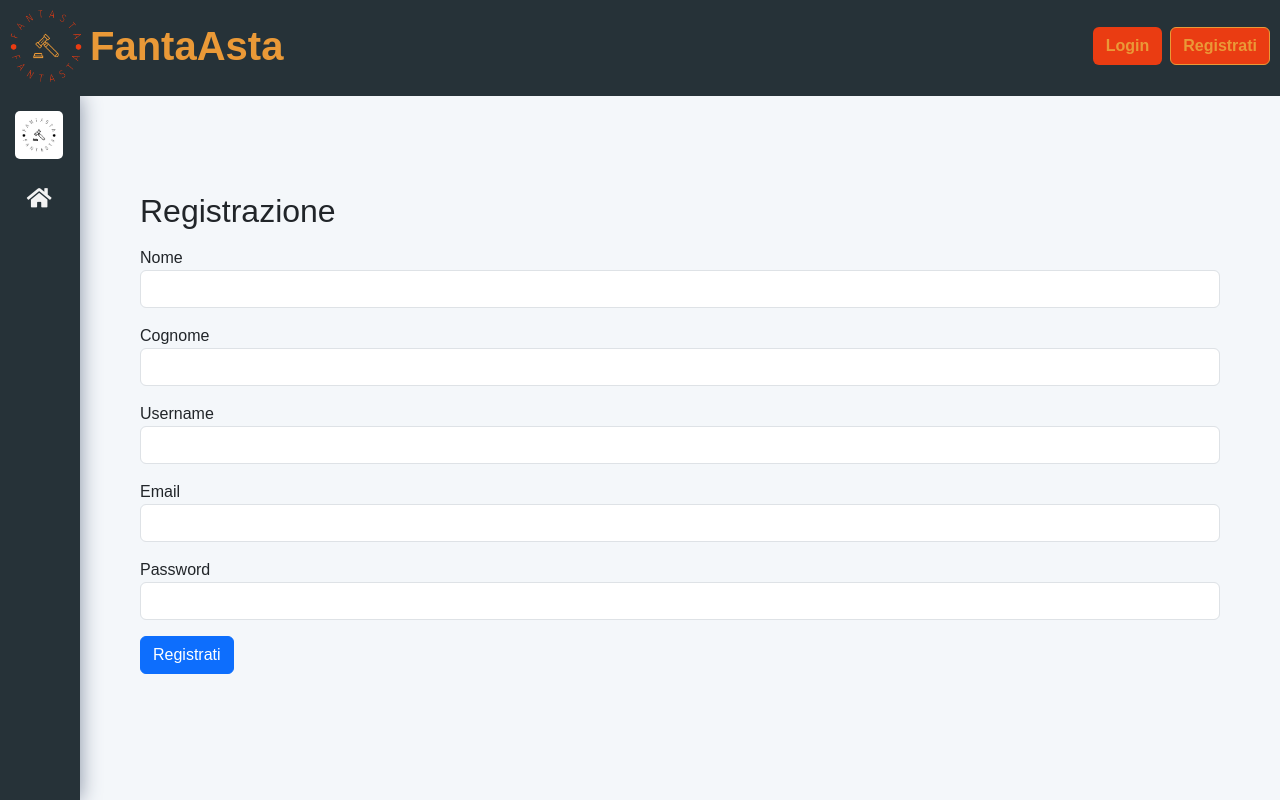
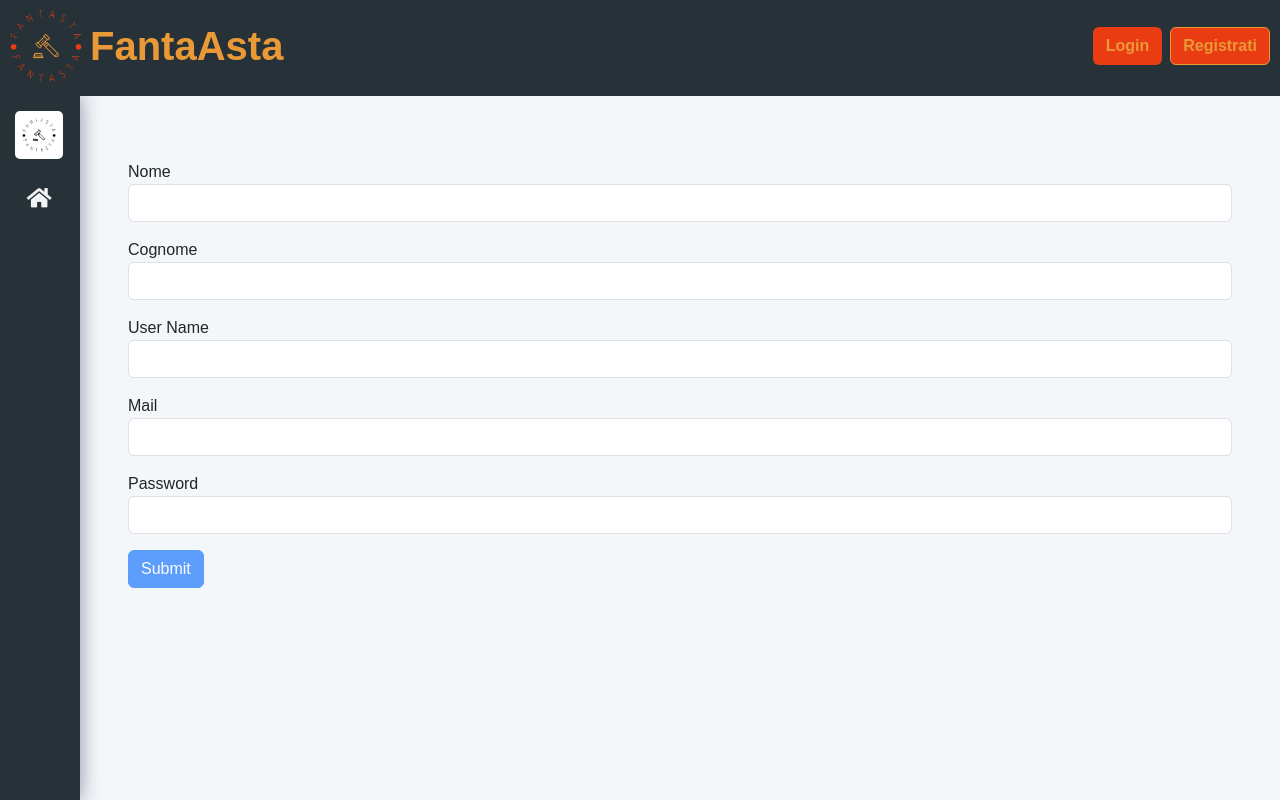
Before and after one commit to Cingols93/FantAsta, an Angular app: page /register in a window 1280 px wide. Built offline with nearby package versions, Linux system fonts and the light colour scheme; a web font is replaced by a local one.

Commit message:
aggiunta validazione

```diff
--- a/src/app/core/components/registration/registration.component.html
+++ b/src/app/core/components/registration/registration.component.html
@@ -1,61 +1,60 @@
-<div class="container mt-5">
-  <h2>Registrazione</h2>
-  <form (ngSubmit)="submitForm()">
+<form [formGroup]="profileForm" (ngSubmit)="onSubmit()">
   <div class="form-group mt-3">
-      <label for="username">Nome</label>
+    <label for="first-name">Nome</label>
     <input
-        [(ngModel)]="userData.name"
+      class="form-control"
+      id="first-name"
       type="text"
-        class="form-control"
-        id="name"
-        name="name"
+      formControlName="firstName"
       required
     />
   </div>
   <div class="form-group mt-3">
-      <label for="username">Cognome</label>
+    <label for="last-name">Cognome</label>
     <input
-        [(ngModel)]="userData.surname"
+      class="form-control"
+      id="last-name"
       type="text"
-        class="form-control"
-        id="name"
-        name="name"
+      formControlName="lastName"
       required
     />
   </div>
   <div class="form-group mt-3">
-      <label for="username">Username</label>
+    <label for="user-name">User Name</label>
     <input
-        [(ngModel)]="userData.username"
+      class="form-control"
+      id="user-name"
       type="text"
-        class="form-control"
-        id="username"
-        name="username"
+      formControlName="username"
       required
     />
   </div>
   <div class="form-group mt-3">
-      <label for="email">Email</label>
+    <label for="email">Mail </label>
     <input
-        [(ngModel)]="userData.email"
-        type="email"
       class="form-control"
       id="email"
-        name="email"
+      type="email"
+      formControlName="email"
       required
     />
   </div>
   <div class="form-group mt-3">
-      <label for="password">Password</label>
+    <label for="password">Password </label>
     <input
-        [(ngModel)]="userData.password"
-        type="password"
       class="form-control"
       id="password"
-        name="password"
+      type="password"
+      formControlName="password"
       required
     />
   </div>
-    <button type="submit" class="btn btn-primary mt-3">Registrati</button>
+
+  <button
+    class="btn btn-primary mt-3"
+    type="submit"
+    [disabled]="!profileForm.valid"
+  >
+    Submit
+  </button>
 </form>
-</div>
--- a/src/app/core/components/registration/registration.component.ts
+++ b/src/app/core/components/registration/registration.component.ts
@@ -1,26 +1,34 @@
 import { Component } from '@angular/core';
+import { FormGroup, FormControl } from '@angular/forms';
 
-interface UserData {
-  name: string;
-  surname: string;
-  username: string;
-  email: string;
-  password: string;
-}
+// interface UserData {
+//   name: string;
+//   surname: string;
+//   username: string;
+//   email: string;
+//   password: string;
+// }
 @Component({
   selector: 'app-registration',
   templateUrl: './registration.component.html',
   styleUrls: ['./registration.component.scss'],
 })
 export class RegistrationComponent {
-  userData: UserData = {
-    name: '',
-    surname: '',
-    username: '',
-    email: '',
-    password: '',
-  };
-  submitForm() {
-    console.log(this.userData);
+  // userData: UserData = {
+  //   name: '',
+  //   surname: '',
+  //   username: '',
+  //   email: '',
+  //   password: '',
+  // };
+  profileForm = new FormGroup({
+    firstName: new FormControl(''),
+    lastName: new FormControl(''),
+    username: new FormControl(''),
+    email: new FormControl(''),
+    password: new FormControl(''),
+  });
+  onSubmit() {
+    console.log(this.profileForm.value);
   }
 }
```
Also changed, not shown: src/app/core/core.module.ts (+8 -1 lines). Lines whose indentation alone changed are shown as unchanged.
